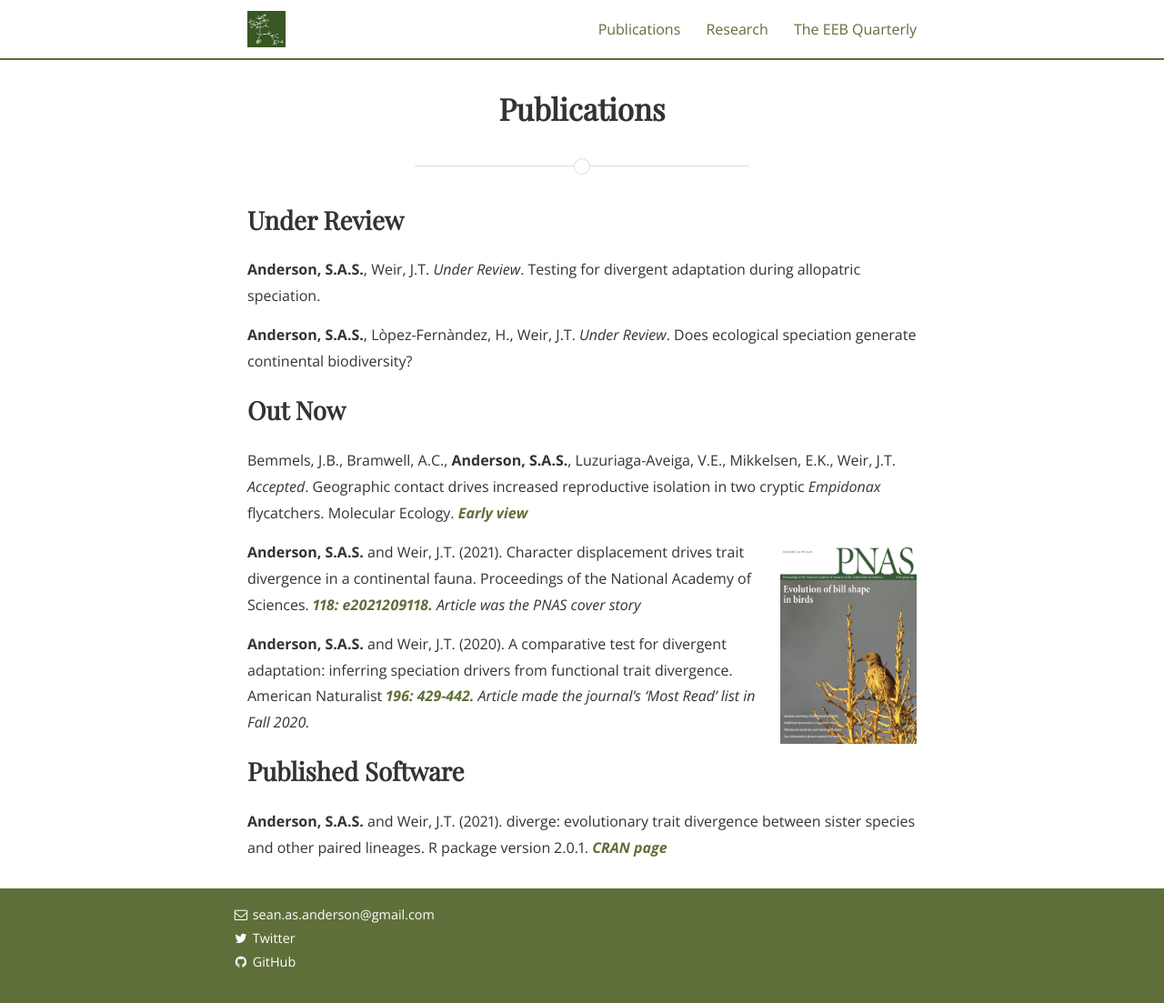
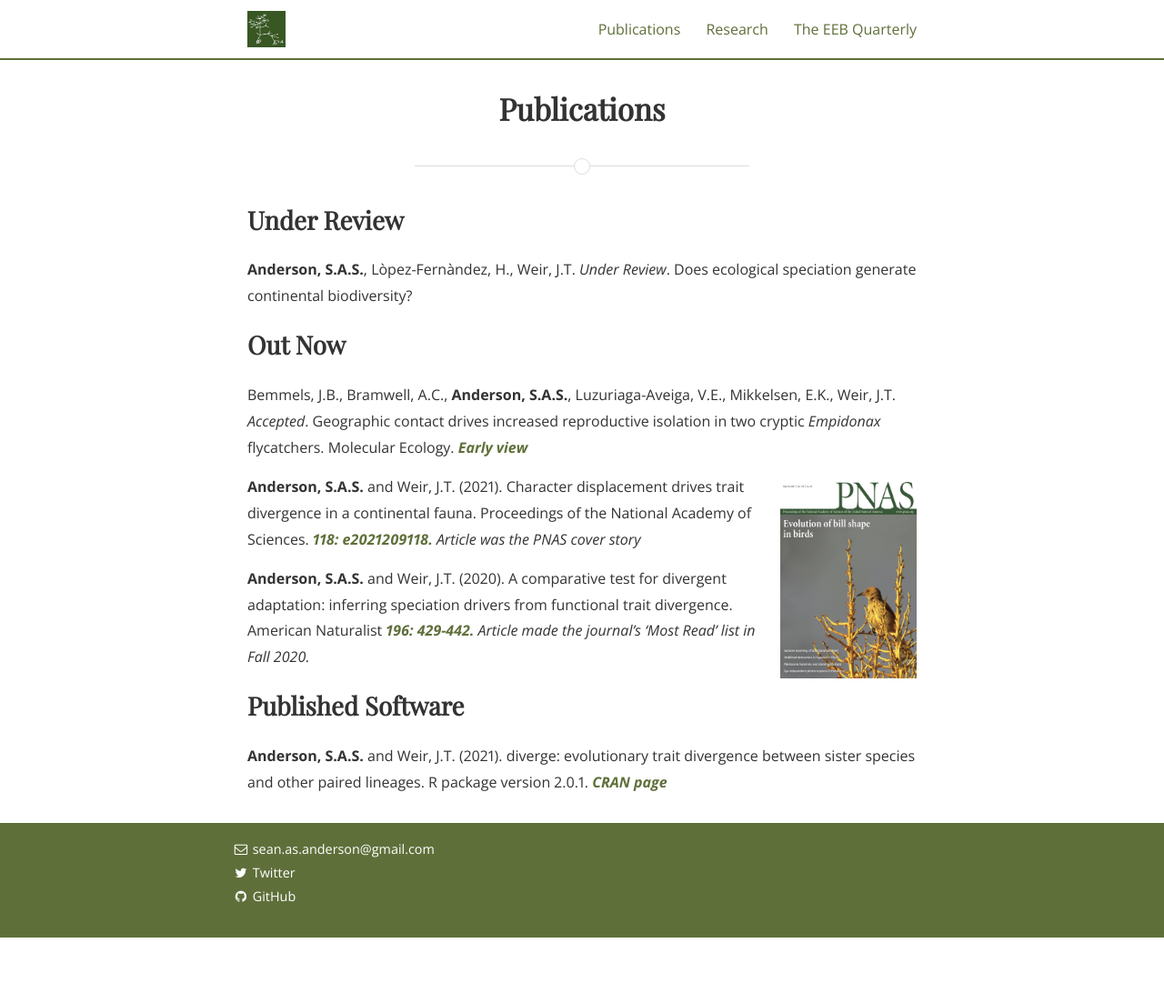
Before and after one commit to SeanASAnderson/SeanASAnderson.github.io, a Jekyll site: the page built from publications2.md, in a window 1280 px wide and 1103 px high. Shown: the whole window at 91% size. Built offline with Jekyll 4.4.1, drawn with Linux system fonts in a browser that asks for light colours; nearby versions of some CDN libraries; some web fonts are replaced.

Commit message:
change to pubs under review

```diff
--- a/publications2.md
+++ b/publications2.md
@@ -13,7 +13,7 @@ img {
 <body>
 <h2>Under Review</h2>
 
-<p><b>Anderson, S.A.S.</b>, Weir, J.T. <i>Under Review</i>. Testing for divergent adaptation during allopatric speciation. </p>
+<!-- <p><b>Anderson, S.A.S.</b>, Weir, J.T. <i>Under Review</i>. Testing for divergent adaptation during allopatric speciation. </p> -->
 
 <p><b>Anderson, S.A.S.</b>, L&ograve;pez-Fern&agrave;ndez, H., Weir, J.T. <i>Under Review</i>. Does ecological speciation generate continental biodiversity? </p>
 
```
